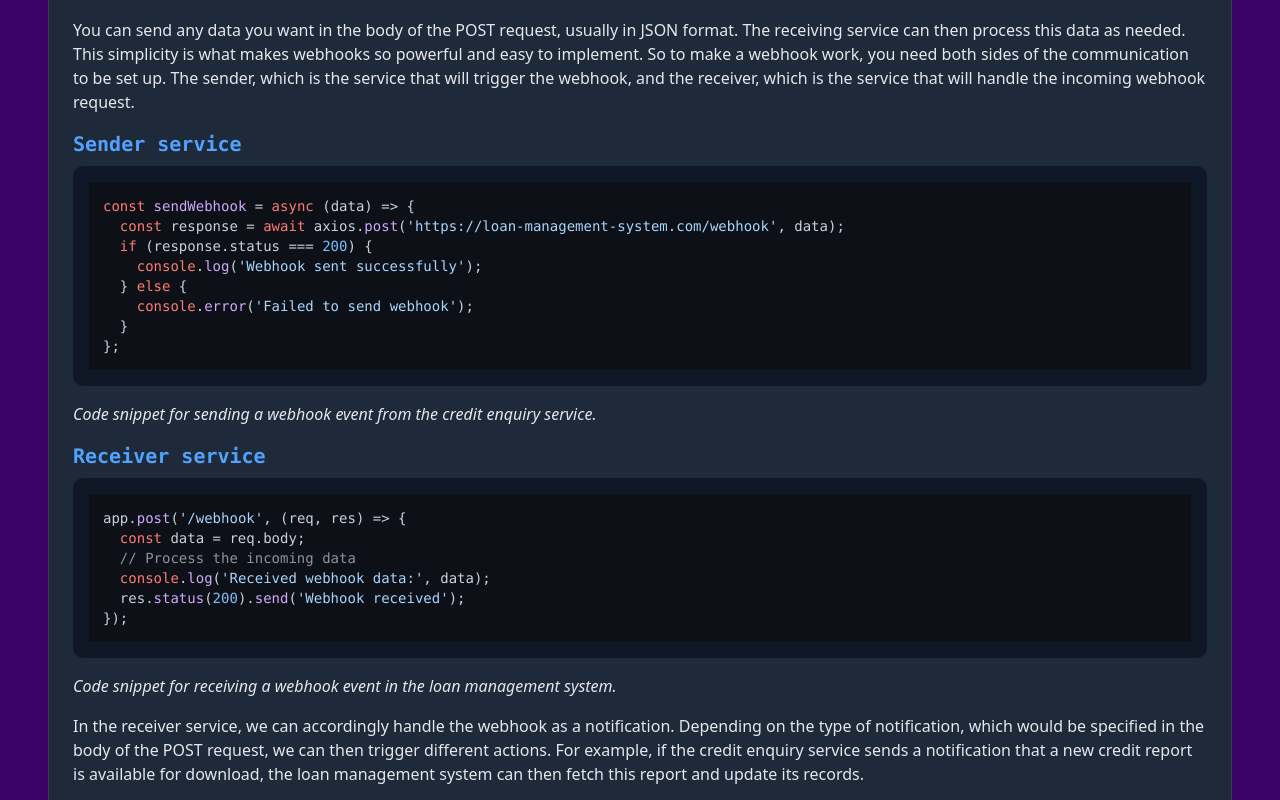
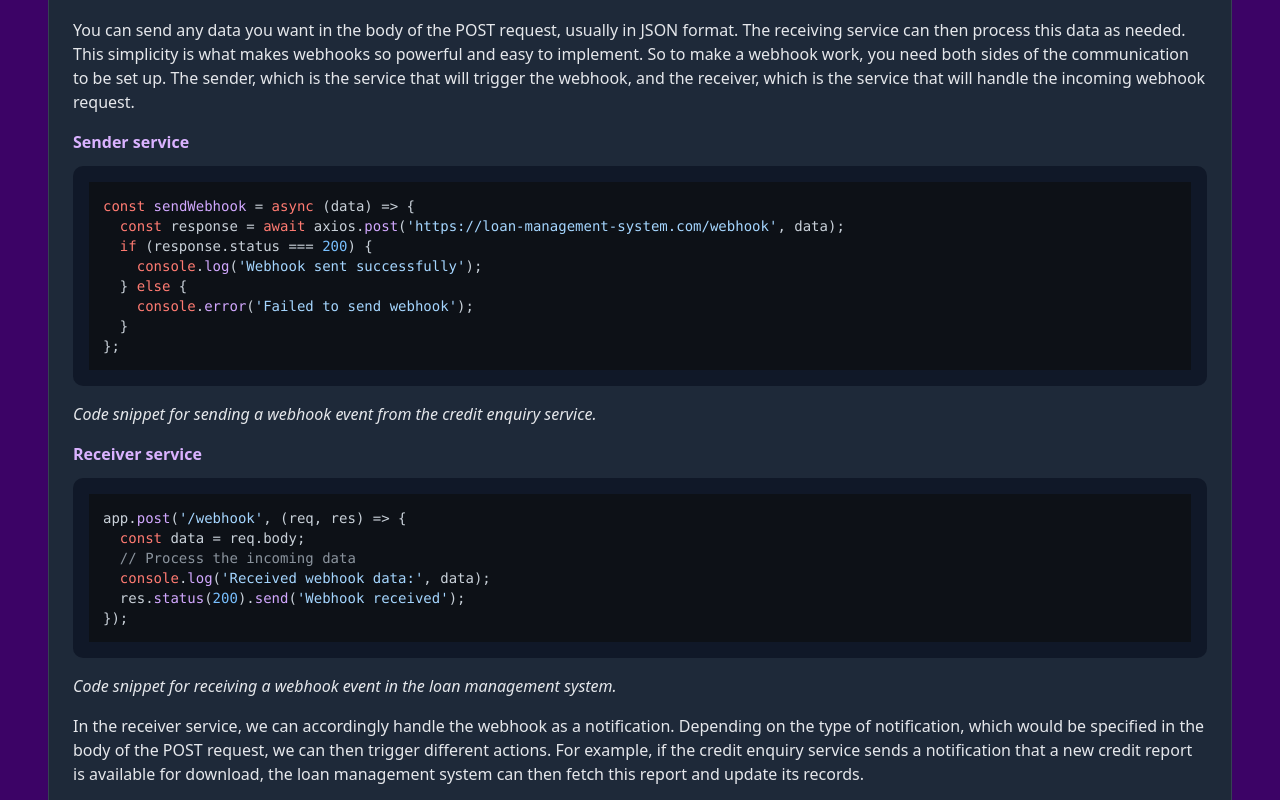
Before and after one commit to MarzukhAsjad/marzukhasjad.github.io, a React (Vite) app: page /blog in a window 1280 px wide. Shown: the part 2520-3320 px from the top of the page. Built offline with nearby package versions, Linux system fonts and the light colour scheme.

Commit message:
Update Blog content with more code snippets and better image

```diff
--- a/src/pages/Blog.tsx
+++ b/src/pages/Blog.tsx
@@ -212,11 +212,11 @@ With any large system, we have to take some assumptions.
 
 A webhook is just stupidly simple. It comprises of a notification event in the form of an HTTP POST request to an endpoint (the webhook URL). It may not even expect back anything. But, a 200 OK response would be nice to let the sender know that the request was received successfully.
 
-![Webhook communication via REST API](/http_post.png)
+![Webhook communication via REST API](/http_post_request.png)
 
 You can send any data you want in the body of the POST request, usually in JSON format. The receiving service can then process this data as needed. This simplicity is what makes webhooks so powerful and easy to implement. So to make a webhook work, you need both sides of the communication to be set up. The sender, which is the service that will trigger the webhook, and the receiver, which is the service that will handle the incoming webhook request.
 
-### Sender service
+##### Sender service
 
 \`\`\`javascript
 const sendWebhook = async (data) => {
@@ -231,7 +231,7 @@ const sendWebhook = async (data) => {
 
 *Code snippet for sending a webhook event from the credit enquiry service.*
 
-### Receiver service
+##### Receiver service
 
 \`\`\`javascript
 app.post('/webhook', (req, res) => {
@@ -246,7 +246,27 @@ app.post('/webhook', (req, res) => {
 
 In the receiver service, we can accordingly handle the webhook as a notification. Depending on the type of notification, which would be specified in the body of the POST request, we can then trigger different actions. For example, if the credit enquiry service sends a notification that a new credit report is available for download, the loan management system can then fetch this report and update its records.
 
-What we have here is a simple yet effective way for two different microservices to communicate with each other without directly accessing each other's databases. While this is simple, we can now build upon this foundation to add more features, such as security, retries, and logging, to make our webhook communication more robust and secure. I will also discuss how webhooks can assist with scalability of distributed systems.
+\`\`\`javascript
+const type = data.type; // e.g., the data is the req.body, i.e the payload of the webhook event
+
+switch (type) {
+  case 'report_ready':
+    // Handle new report notification
+    fetchAndStoreReport(data.reportId);
+    break;
+  case 'report_corrupted':
+    // Handle report corrupted notification
+    handleCorruptedReport(data.reportId);
+    break;
+  default:
+    console.warn('Unknown webhook type:', type);
+}
+\`\`\`
+
+*Code snippet for handling different types of webhook notifications.*
+
+
+What we have here is a simple yet effective way for two different microservices to communicate with each other without directly accessing each other's databases. While this is simple, we can now build upon this foundation to add more features, such as **security**, **retries**, and **logging**, to make our webhook communication more robust and secure. I will also discuss how webhooks can assist with **scalability** of distributed systems.
 
 ### Security
 
@@ -272,9 +292,38 @@ Regardless, just combine all the methods if possible. Security is not something
 
 ### Retry Mechanism
 
-Network issues or temporary server problems can cause webhook deliveries to fail. To handle this, we can implement a retry mechanism in the sender service. If a webhook delivery fails (e.g., due to a timeout or a 5xx error), the sender can automatically retry the delivery after a short delay. This can be done using a simple exponential backoff strategy, where the delay increases with each successive failure, for example, 1s, 2s, 4s, 8s, etc. We can also set a maximum number of retries to avoid infinite loops. The only issue with this is that failed webhook events will have to be stored somewhere, like in a database or a message queue, until they are successfully delivered or reach the maximum retry limit. If after the maximum retries the webhook event is still not delivered, ensure that you have the option to manually resend it (Do notify the IT Team by this point).
+Network issues or temporary server problems can cause webhook deliveries to fail. To handle this, we can implement a retry mechanism in the sender service. If a webhook delivery fails (e.g., due to a timeout or a 5xx error), the sender can automatically retry the delivery after a short delay. This can be done using a simple exponential backoff strategy, where the delay increases with each successive failure, for example, 1s, 2s, 4s, 8s, etc. We can also set a maximum number of retries to avoid infinite loops. The only issue with this is that failed webhook events will have to be stored somewhere, like in a database or a message queue, until they are successfully delivered or reach the maximum retry limit. If after the maximum retries the webhook event is still not delivered, ensure that you have the option to manually resend it (you might want to notify the IT Team by this point, or you).
 
-Honestly, the retry mechanism is the only con I can think of with webhooks as it requires some additional infrastructure to store failed events.
+\`\`\`javascript
+while (attempt < maxRetries) \{
+  try \{
+    const response = await axios.post(webhookUrl, data, \{
+      timeout: 10000, // 10 second timeout
+    \});
+
+    if (response.status === 200) \{
+      console.log('Webhook sent successfully');
+    \}
+  \} catch (error) \{
+    console.log(\`Webhook attempt \$\{attempt + 1\} failed:\`, error.message);
+  \}
+
+  attempt++;
+
+  if (attempt < maxRetries) \{
+    // Exponential backoff: 1s, 2s, 4s, 8s, 16s...
+    const delay = Math.pow(2, attempt) * 1000;
+    console.log(\`Retrying in \$\{delay\}ms...\`);
+    await new Promise(resolve => setTimeout(resolve, delay));
+  \}
+\}
+
+console.error(\`Webhook failed after \$\{maxRetries\} attempts\`);
+\`\`\`
+
+*Simple retry mechanism with exponential backoff for webhook delivery.*
+
+The retry mechanism is one of the disadvantages I can think of with webhooks as it requires some additional infrastructure to store failed events.
 
 ### Logging
 
@@ -284,6 +333,8 @@ Implementing logging for webhook events is crucial for monitoring and debugging
 - Timestamp of the event
 - Status of the webhook delivery (success/failure)
 - Response time and any error messages
+
+These should not just be logged to the console/terminal, but also stored in a persistent storage solution like a database or a log management system. This way, you can easily query and analyze the logs to identify patterns or issues with webhook deliveries. Additionally, consider setting up alerts for repeated failures or other anomalies in webhook processing to proactively address potential issues. A method to resend failed webhook events manually would also be beneficial. Some popular observability tools include [Prometheus + Grafana](https://www.geeksforgeeks.org/devops/what-is-prometheus-and-grafana/), [Pydantic Logfire](https://pydantic.dev/logfire) and many more. In my startup, we implemented Logfire to integrate with our FastAPI micro-services because it is super simple to set up, seamlessly blends with our AI services, and has a very user-friendly dashboard. I will write another article about how to setup Logfire to monitor your microservices soon.
 
 ### Scalability
 
```
Also changed, not shown: public/http_post.png (deleted), public/http_post_request.png (added).
